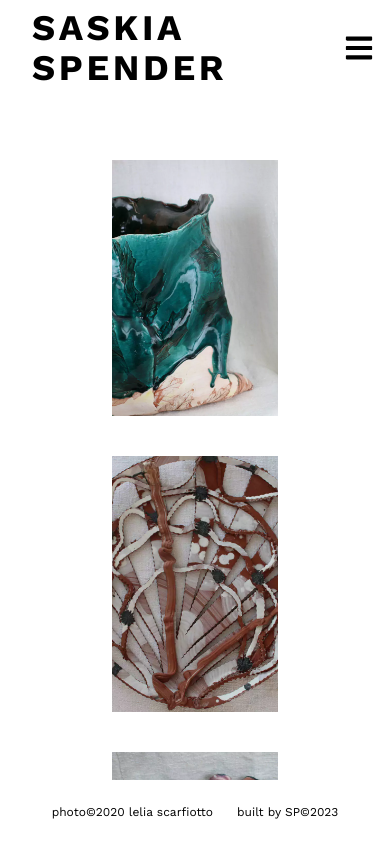
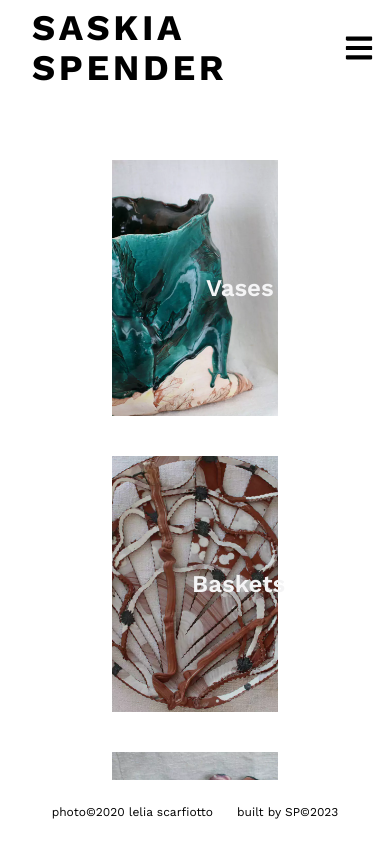
Before and after one commit to Sophie-Senge/Saskia-Webpage, a React (Create React App) app: page /art in a window 390 px wide. Shown: the top 842 px of the page. Built offline with nearby package versions, Linux system fonts and the light colour scheme.

Commit message:
realign art page

```diff
--- a/src/pages/art/ArtData.jsx
+++ b/src/pages/art/ArtData.jsx
@@ -3,7 +3,7 @@ const artList = [
         id: 1,
         title: "Vases",
         image: require("./artImages/art-1.webp"),
-        className: " absolute -my-32 mx-[94px] md:mx-[94px] opacity-0 group-hover:opacity-100",
+        className: " absolute my-28 mx-[94px] md:mx-32 md:opacity-0 group-hover:opacity-100",
         page: '/vases'
 
     },
@@ -11,7 +11,7 @@ const artList = [
         id: 2,
         title: "Baskets",
         image: require("./artImages/art-2.webp"),
-        className: "absolute -my-32 mx-20 md:mx-24 opacity-0 group-hover:opacity-100",
+        className: "absolute my-28 mx-20 md:mx-32 md:opacity-0 group-hover:opacity-100",
         page: '/baskets'
 
     },
@@ -19,7 +19,7 @@ const artList = [
         id: 3,
         title: "Bowls",
         image: require("./artImages/art-4.webp"),
-        className: " absolute -my-32 mx-[96px] md:mx-[94px] opacity-0 group-hover:opacity-100",
+        className: " absolute my-28 mx-[96px] md:mx-36 md:opacity-0 group-hover:opacity-100",
         page: '/bowls'
 
     },
@@ -27,7 +27,7 @@ const artList = [
         id: 4,
         title: "Tiles",
         image: require("./artImages/art-5.webp"),
-        className: " absolute -my-32 mx-[96px] md:mx-[94px] opacity-0 group-hover:opacity-100",
+        className: " absolute my-[110px] mx-[96px] md:mx-[120px] md:opacity-0 group-hover:opacity-100",
         page: '/dreamscapes'
 
     },
@@ -35,7 +35,7 @@ const artList = [
         id: 5,
         title: "Sculptures",
         image: require("./artImages/art-3.webp"),
-        className: "absolute -my-32 mx-16 md:mx-16 opacity-0 group-hover:opacity-100",
+        className: "absolute my-[110px] mx-16 md:mx-24 md:opacity-0 group-hover:opacity-100",
         page: '/sculptures'
 
     },
--- a/src/pages/art/ArtHome.jsx
+++ b/src/pages/art/ArtHome.jsx
@@ -7,11 +7,11 @@ function ArtHome (){
 
     return(
         <div className="w-full h-full bg-white">
-          <div  className="grid md:grid-rows-2 md:grid-cols-2 lg:grid-cols-3 gap-10 grid-rows-1 mb-28 mx-28 pt-40 ">
+          <div  className="grid md:grid-rows-2 md:grid-cols-2 lg:grid-cols-3 gap-10 grid-rows-1 justify-center items-center  text-center mb-28 mx-28 pt-40 ">
             {artList.map(({id, title, className, image, page}) =>{
                 return(
            <NavLink to={page}>
-                <div key={id} className="overflow-hidden grid justify-center ">
+                <div key={id} className="group overflow-hidden grid justify-center">
                 <img src={image} alt={title} className="h-64 w-64 object-cover duration-500  hover:scale-110 "/>
                 <div className={className}>
                 <h1 className="text-2xl text-zinc-100 font-semibold font-headings">{title}</h1>
```
